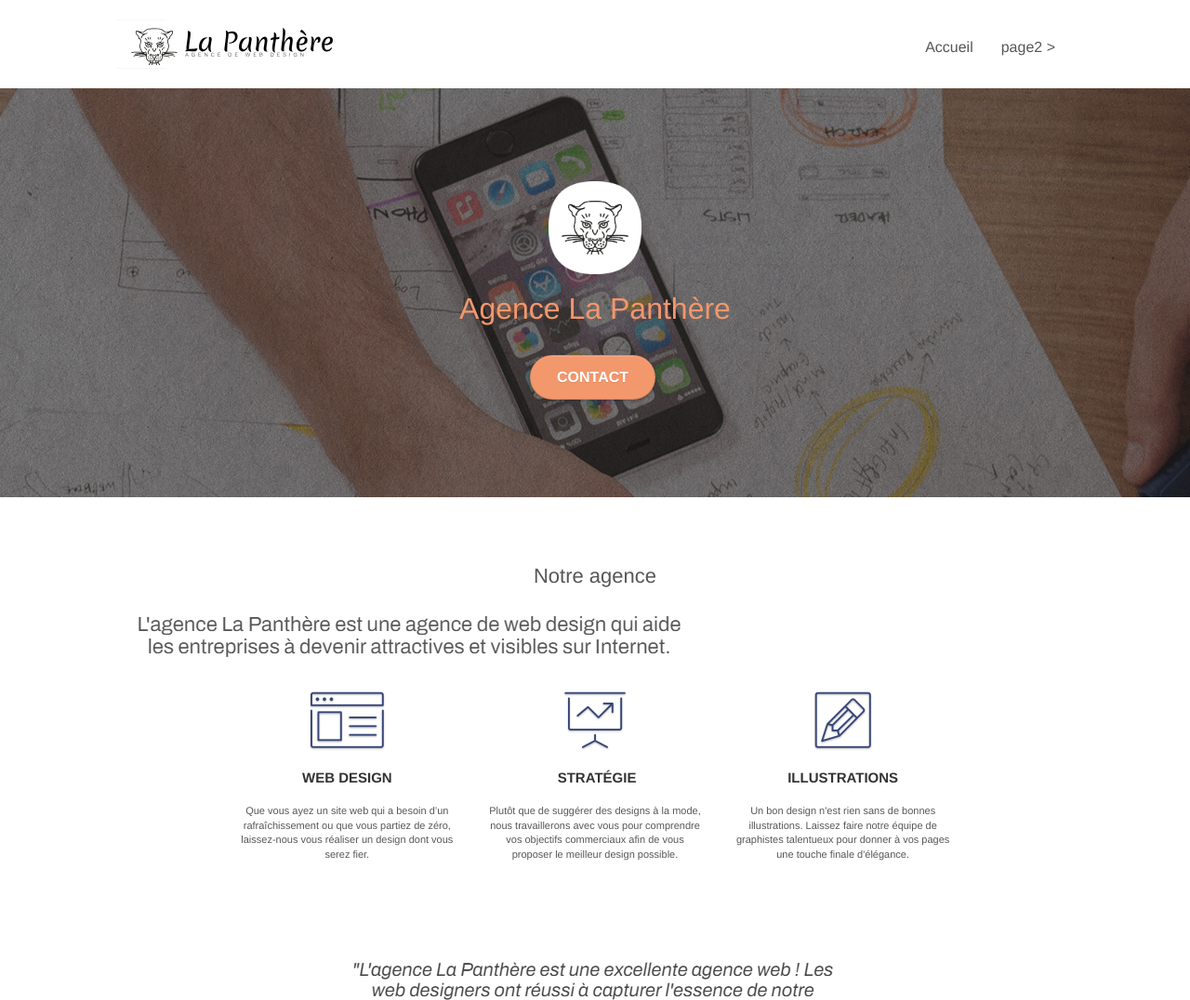
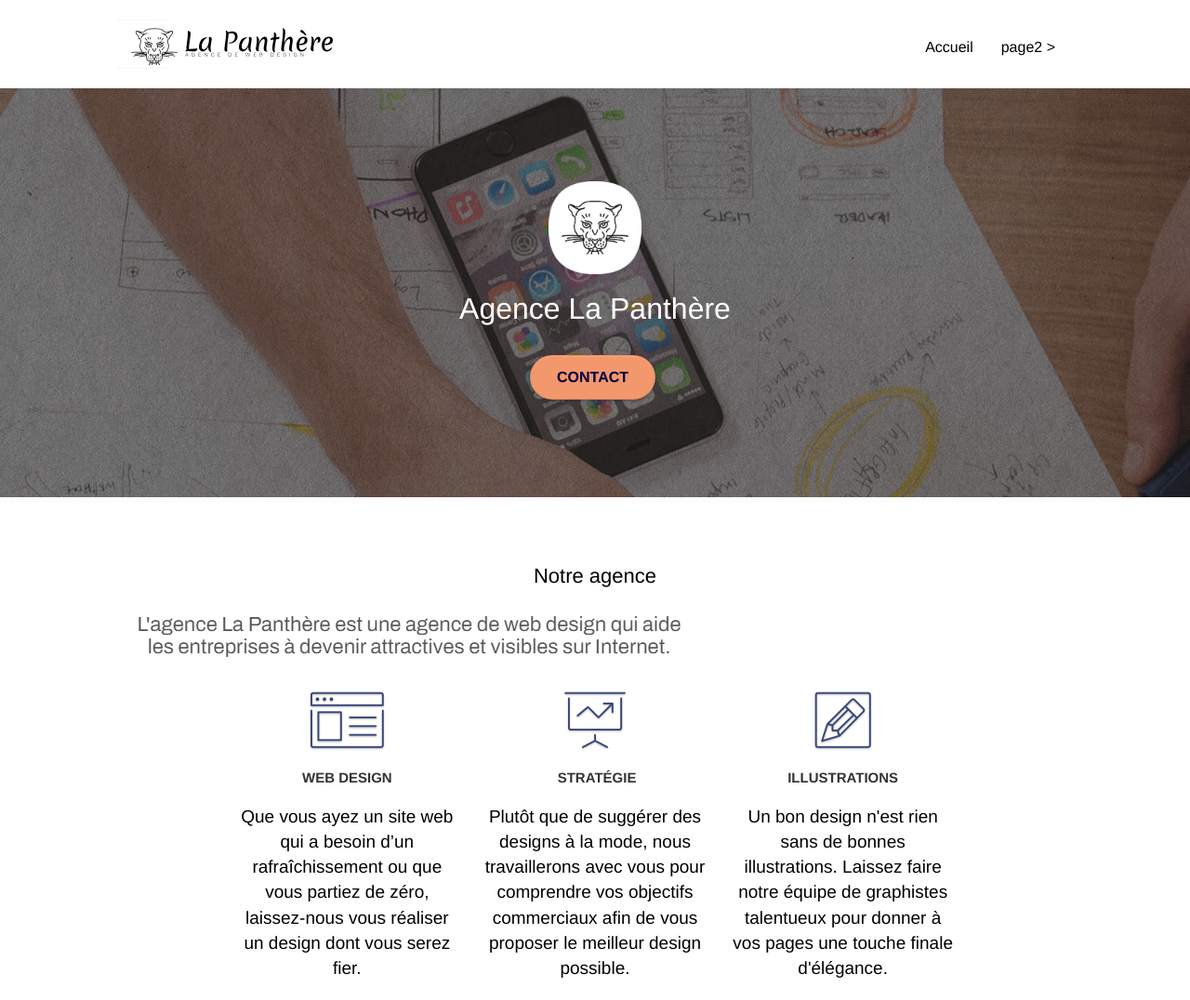
Before and after one commit to AlioCHAMCHADINE/PROJET-4-LA-PANTHERE-AGENCE-W, a plain HTML site: page index.html in a window 1280 px wide. Shown: the top 1076 px of the page at 93% size. Drawn offline with Linux system fonts and the light colour scheme.

Commit message:
MODIFICATION COULEUR

```diff
--- a/style.css
+++ b/style.css
@@ -651,7 +651,7 @@ label,
 a {
     font-family: "helvetica";
     font-weight: 400;
-    color: #575757!important;
+    color: #000000!important;
 }
 
 .container {
@@ -677,7 +677,7 @@ a {
 }
 
 p {
-    font-size: 11px;
+    font-size: 19px;
 }
 
 .tight-width-whitespace {
@@ -775,12 +775,12 @@ h4 {
 }
 
 .tc-white {
-    color: #F3976C!important;
+    color: #FFFFFF!important;
 }
 
 .btn-atomic-tangerine {
     background: #F3976C;
-    color: #FFFFFF!important;
+    color: #000040!important;
 }
 
 .btn-atomic-tangerine:hover {
```
